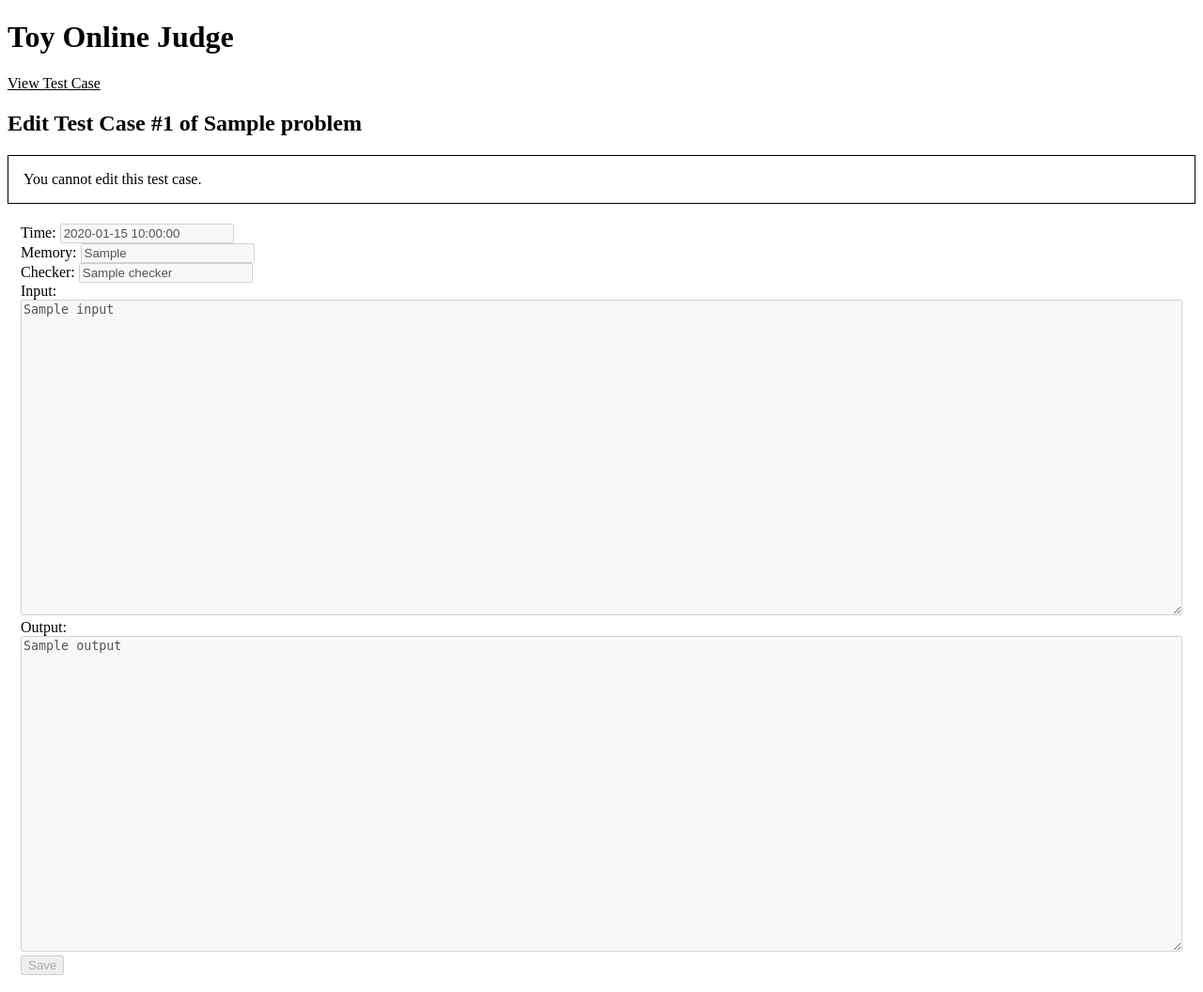
After one commit to johnchen902/toyoj, a Python web app: template web/templates/testcase-edit.html in a window 1280 px wide. The commit adds this page. Shown: the whole page at 94% size. Run offline with Jinja, Linux system fonts and the light colour scheme; the template is opened without the code that fills it: most values are stand-ins (such as "Sample title", 1, 10 or a date in 2020).

Commit message:
Implement /problems/{pid}/tests/{testid}/edit

```diff
--- /dev/null
+++ b/web/templates/testcase-edit.html
@@ -0,0 +1,51 @@
+{# vim: se ft=html.twig sw=2 ts=2 sts=2: #}
+{% extends "base.html" %}
+{% set canedit = login == problem.manager %}
+
+{% block title %}Edit Test Case #{{ testcase.testcaseid }} of {{ problem.title }} - {{ parent() }}{% endblock %}
+
+{% block nav %}
+{{ parent() }}{##}
+    <a href="{{ path_for('test', { 'pid': problem.pid, 'testid': testcase.testcaseid }) }}">View Test Case</a>
+{% endblock %}
+
+{% block content %}
+  <h2>Edit Test Case #{{ testcase.testcaseid }} of {{ problem.title }}</h2>
+{% if not canedit %}
+  <div class="message">
+    You cannot edit this test case.
+  </div>
+{% endif %}
+  <form method="post"><fieldset{% if not canedit %} disabled{% endif %}>
+    <div>
+      <label>
+        Time: <input type="text" name="time_limit" value="{{ testcase.time_limit }}">
+      </label>
+    </div>
+    <div>
+      <label>
+        Memory: <input type="text" name="memory_limit" value="{{ testcase.memory_limit }}">
+      </label>
+    </div>
+    <div>
+      <label>
+        Checker: <input type="text" name="checker" value="{{ testcase.checker }}">
+      </label>
+    </div>
+    <div>
+      <label>
+        Input:
+        <textarea name="input" cols="80" rows="22" wrap="off">{{ testcase.input }}</textarea>
+      </label>
+    </div>
+    <div>
+      <label>
+        Output:
+        <textarea name="output" cols="80" rows="22" wrap="off">{{ testcase.output }}</textarea>
+      </label>
+    </div>
+    <div>
+      <input type="submit" value="Save">
+    </div>
+  </fieldset></form>
+{% endblock %}
```
Also changed, not shown: web/templates/testcase.html (+8 -0 lines), 1 other file.
